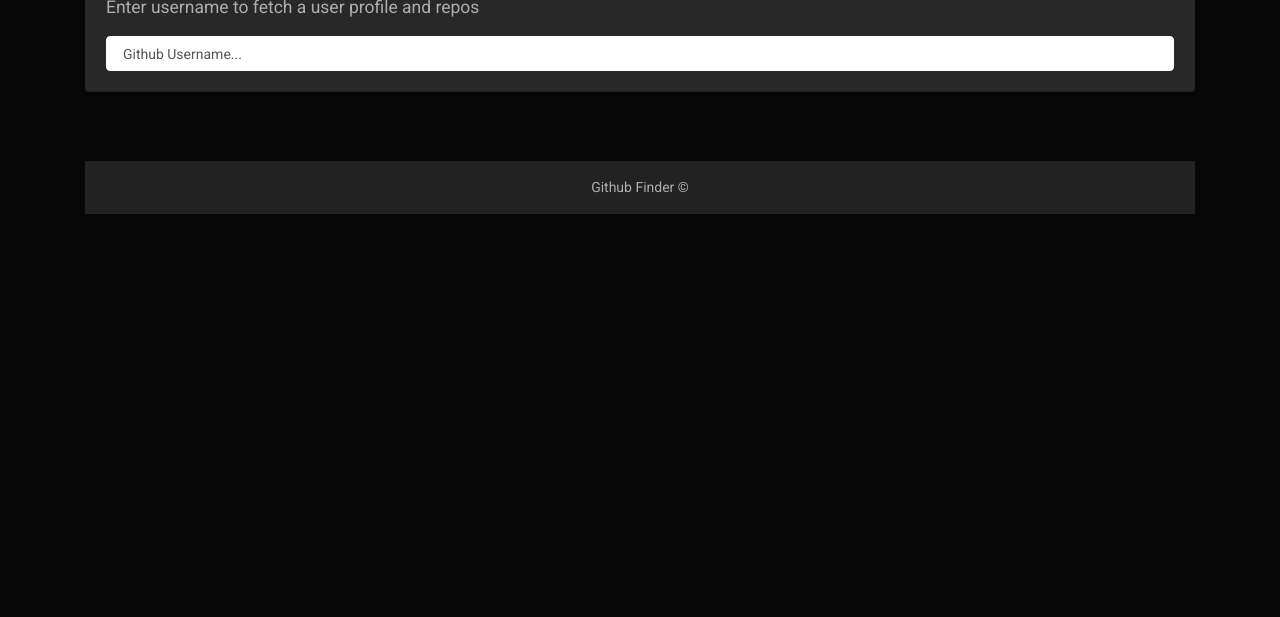
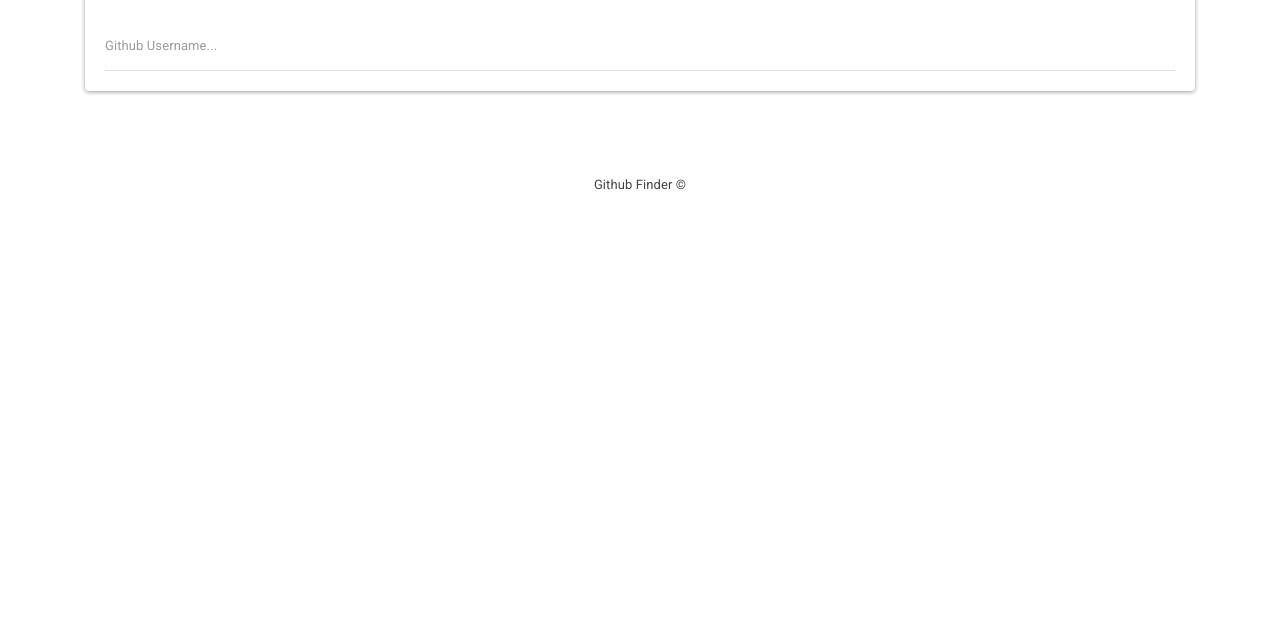
Before and after one commit to Morrism1/Git-finder, a plain HTML site: page index.html in a window 1280 px wide. Shown: the part 183-800 px from the top of the page. Drawn offline with nearby package versions, Linux system fonts and the light colour scheme.

Commit message:
Update index.html

```diff
--- a/index.html
+++ b/index.html
@@ -4,7 +4,7 @@
     <meta charset="UTF-8">
     <meta name="viewport" content="width=device-width, initial-scale=1.0">
     <meta http-equiv="X-UA-Compatible" content="ie=edge">
-    <link rel="stylesheet" href="https://bootswatch.com/4/cyborg/bootstrap.min.css">
+    <link rel="stylesheet" href="https://bootswatch.com/4/materia/bootstrap.min.css">
     <title>Github Finder</title>
 </head>
 <body>
```
